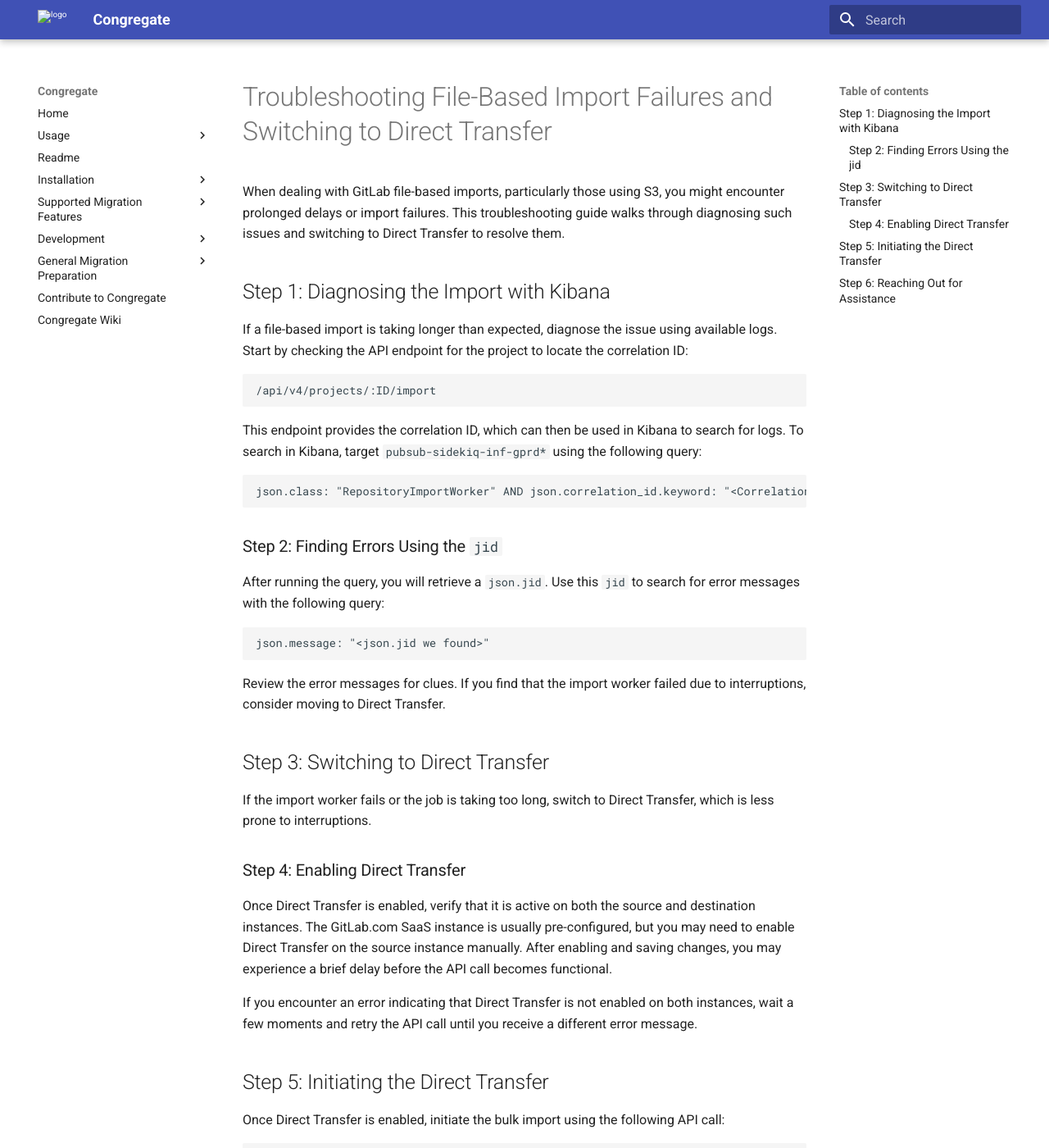
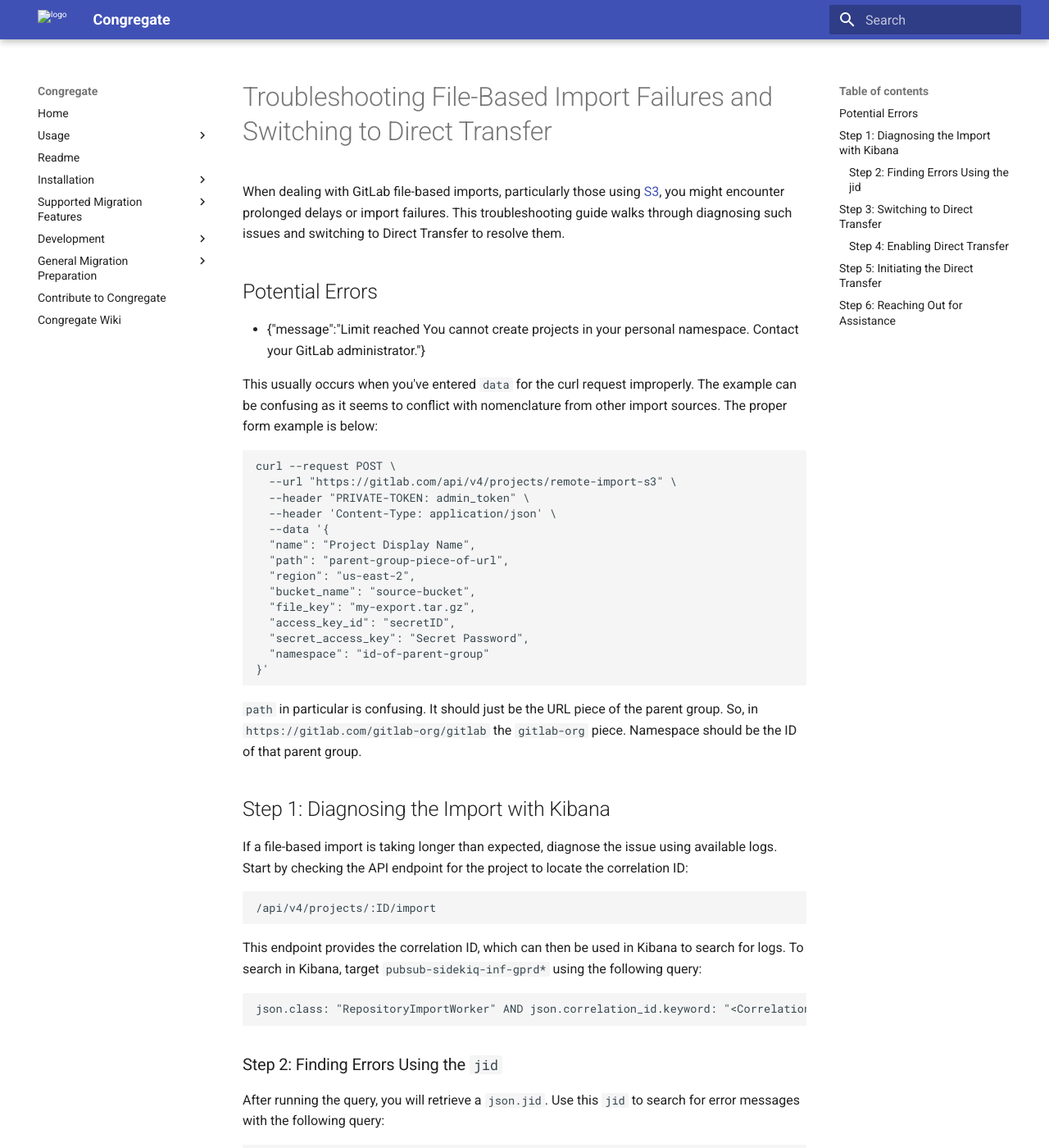
Before and after one commit to LINWEN607/congregate, an MkDocs documentation site: the page built from docs/troubleshooting_s3_import.md, in a window 1280 px wide and 1400 px high. Shown: the whole window at 82% size. Built offline with MkDocs 1.6.1 and Material for MkDocs 9.7.7, drawn with Linux system fonts in a browser that asks for light colours.

Commit message:
Update 2 files
- /docs/troubleshooting_s3_import.md
- /customer/famq.md

````diff
--- a/docs/troubleshooting_s3_import.md
+++ b/docs/troubleshooting_s3_import.md
@@ -1,7 +1,32 @@
 
 # Troubleshooting File-Based Import Failures and Switching to Direct Transfer
 
-When dealing with GitLab file-based imports, particularly those using S3, you might encounter prolonged delays or import failures. This troubleshooting guide walks through diagnosing such issues and switching to Direct Transfer to resolve them.
+When dealing with GitLab file-based imports, particularly those using [S3](https://docs.gitlab.com/ee/api/project_import_export.html#import-a-file-from-aws-s3), you might encounter prolonged delays or import failures. This troubleshooting guide walks through diagnosing such issues and switching to Direct Transfer to resolve them.
+
+## Potential Errors
+
+- {"message":"Limit reached You cannot create projects in your personal namespace. Contact your GitLab administrator."}
+
+This usually occurs when you've entered `data` for the curl request improperly. The example can be confusing as it seems to conflict with nomenclature from other import sources. The proper form example is below:
+
+```bash
+curl --request POST \
+  --url "https://gitlab.com/api/v4/projects/remote-import-s3" \
+  --header "PRIVATE-TOKEN: admin_token" \
+  --header 'Content-Type: application/json' \
+  --data '{
+  "name": "Project Display Name",
+  "path": "parent-group-piece-of-url",
+  "region": "us-east-2",
+  "bucket_name": "source-bucket",
+  "file_key": "my-export.tar.gz",
+  "access_key_id": "secretID",
+  "secret_access_key": "Secret Password",
+  "namespace": "id-of-parent-group"
+}'
+```
+
+`path` in particular is confusing. It should just be the URL piece of the parent group. So, in `https://gitlab.com/gitlab-org/gitlab` the `gitlab-org` piece. Namespace should be the ID of that parent group.
 
 ## Step 1: Diagnosing the Import with Kibana
 
````
Also changed, not shown: customer/famq.md (+2 -0 lines).
